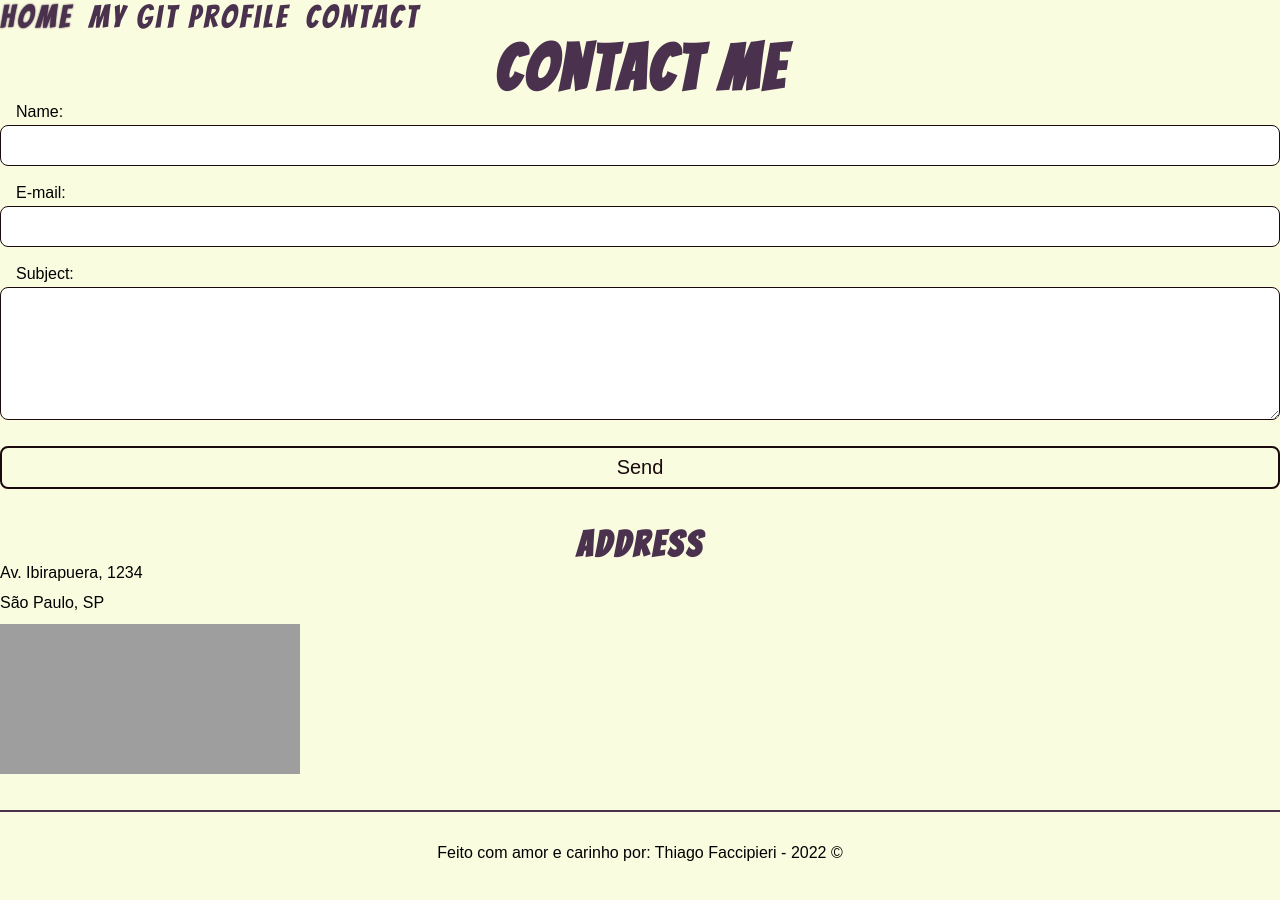
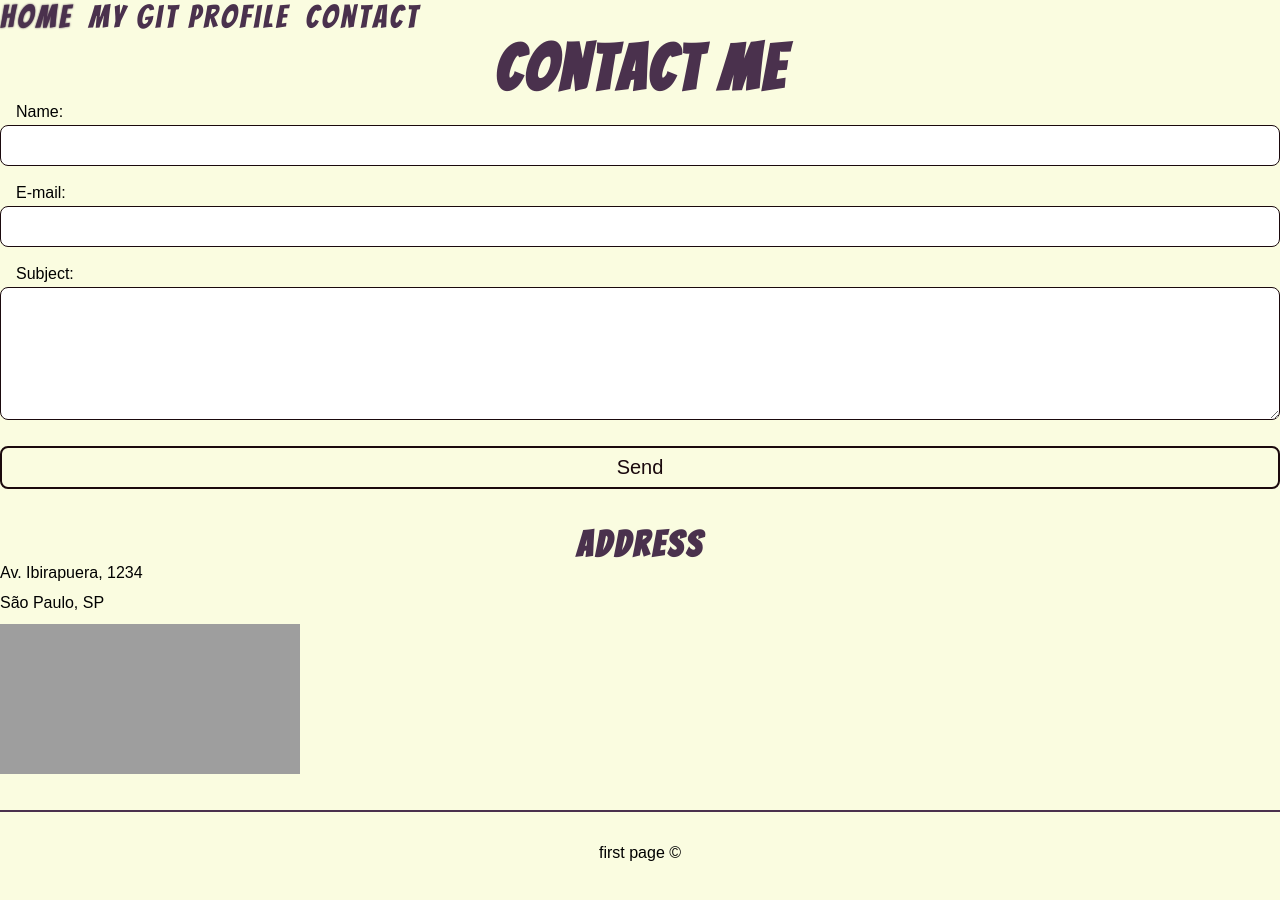
Before and after one commit to Nichbreeze/Fundamentos-web, a plain HTML site: page contato.html in a window 1280 px wide. Drawn offline with Linux system fonts and the light colour scheme; grey boxes are pictures that could not be loaded; a web font is replaced by a local one.

Commit message:
contato.html

```diff
--- a/contato.html
+++ b/contato.html
@@ -46,7 +46,7 @@
      height="150" style="border:0;" allowfullscreen="" loading="lazy" referrerpolicy="no-referrer-when-downgrade"></iframe>
     </main>
   <footer>
-    <p>Feito com amor e carinho por: Thiago Faccipieri - 2022 &copy;</p>
+    <p>first page  &copy;</p>
   </footer>
 
 
```
